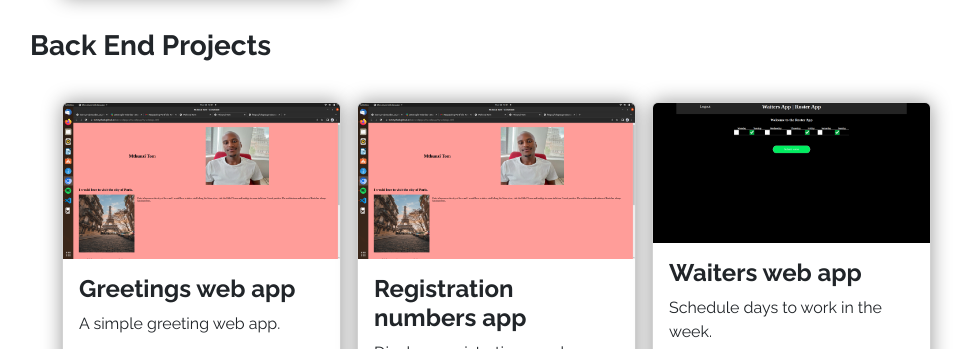
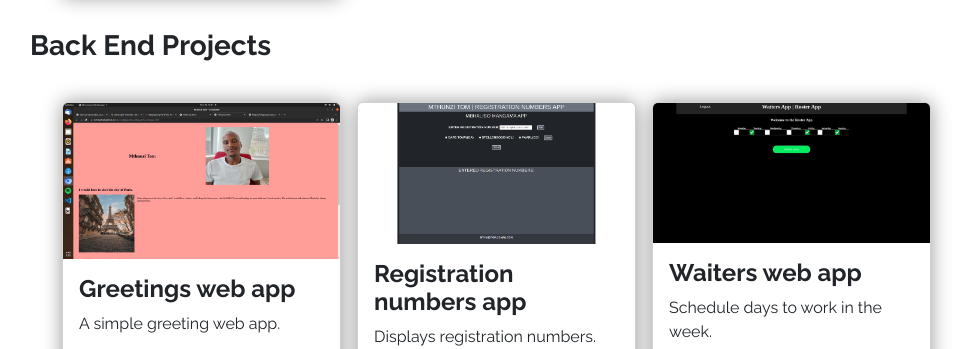
Before and after one commit to tommyshado/portfolio-, a plain HTML site: page index.html in a window 1280 px wide. Shown: the part 2025-2374 px from the top of the page, without its empty margins (52-1025 px from the left). Drawn offline with nearby package versions, Linux system fonts and the light colour scheme; a web font is replaced by a local one.

Commit message:
added registration numbers app

```diff
--- a/index.html
+++ b/index.html
@@ -198,7 +198,7 @@
                         </div>
                     </div>
                     <div class="card card-shadow col-md-3 mx-2 my-2">
-                        <img class="card-img-top" src="images/webpage-flex.png" alt="web page flex img">
+                        <img class="card-img-top" src="images/registration-numbers2.png" alt="web page flex img">
                         <div class="card-body">
                             <h4 class="card-title"><strong>Registration numbers app</strong></h4>
                             <p class="card-text">Displays registration numbers.</p>
```
Also changed, not shown: images/registration-numbers2.png (added).
